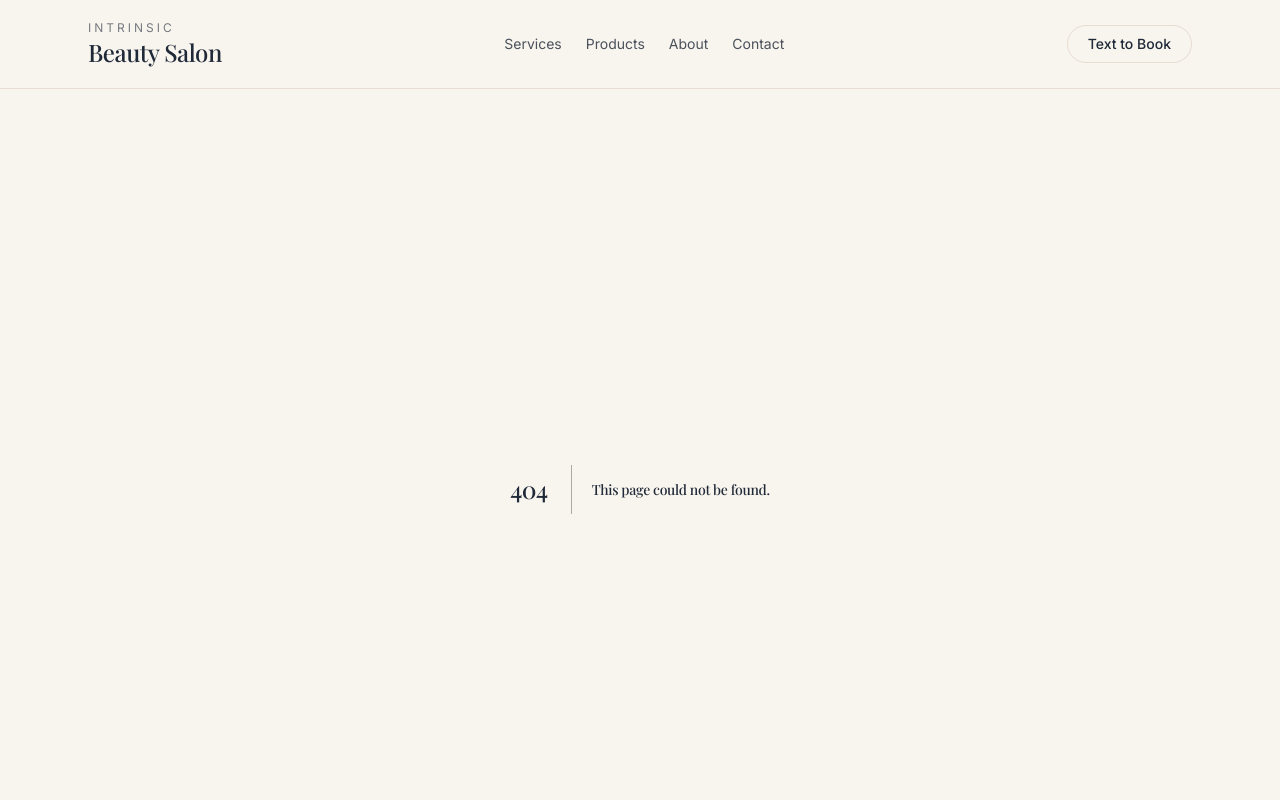
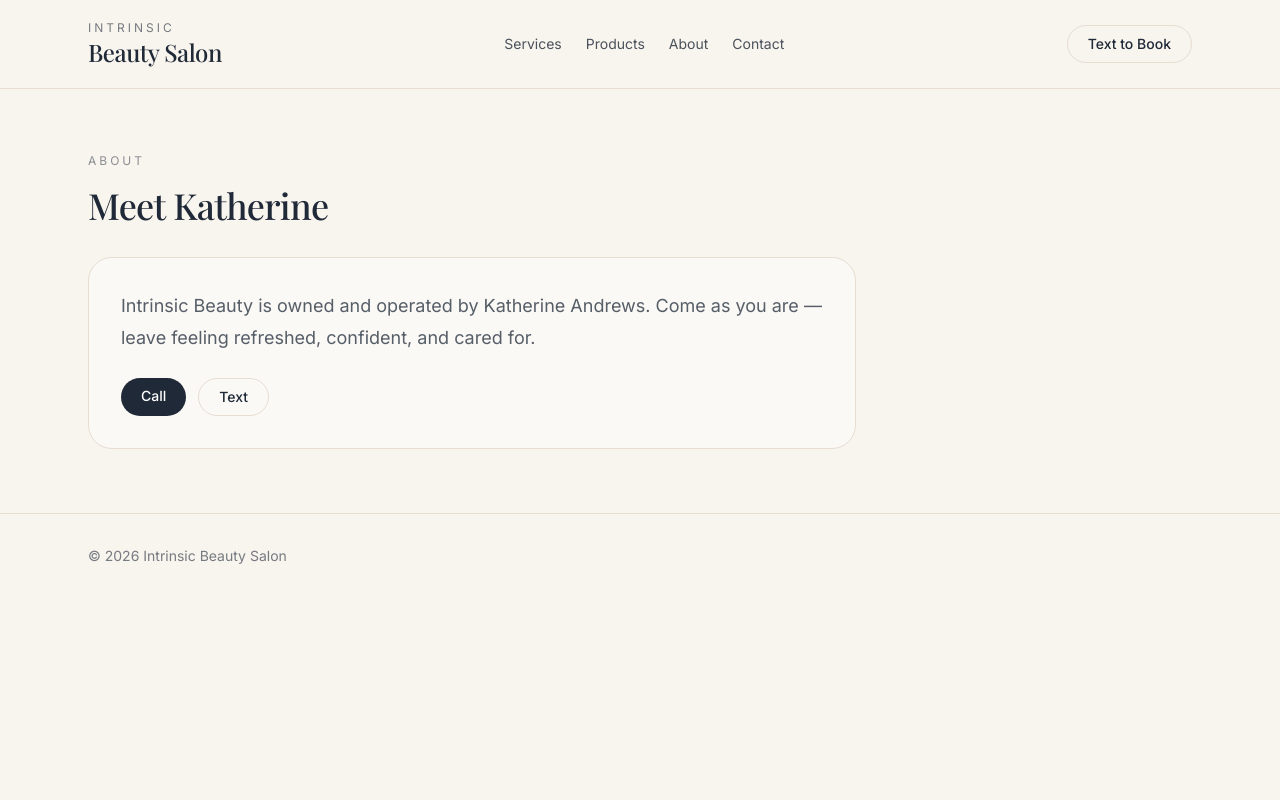
Before and after one commit to KristineMK72/intrinsic-beauty, a Next.js app: page /about in a window 1280 px wide. Before the commit this address had no page. Shown: the top 800 px of the page. Built offline with nearby package versions, Linux system fonts and the light colour scheme.

Commit message:
Add AboutPage component with contact options

```diff
--- /dev/null
+++ b/app/about/page.tsx
@@ -0,0 +1,35 @@
+const PHONE_TEL = "+12183308125";
+
+export default function AboutPage() {
+  return (
+    <main className="mx-auto max-w-6xl px-6 py-16">
+      <p className="text-xs uppercase tracking-[0.25em] text-[#1F2937]/50">
+        About
+      </p>
+
+      <h1 className="mt-4 font-serif text-4xl">Meet Katherine</h1>
+
+      <div className="mt-8 max-w-3xl rounded-3xl border border-[#E7DDD2] bg-white/50 p-8">
+        <p className="text-lg leading-8 text-[#1F2937]/75">
+          Intrinsic Beauty is owned and operated by Katherine Andrews. Come as you
+          are — leave feeling refreshed, confident, and cared for.
+        </p>
+
+        <div className="mt-6 flex flex-wrap gap-3">
+          <a
+            href={`tel:${PHONE_TEL}`}
+            className="rounded-full bg-[#1F2937] px-5 py-2 text-sm font-medium text-white"
+          >
+            Call
+          </a>
+          <a
+            href={`sms:${PHONE_TEL}`}
+            className="rounded-full border border-[#E7DDD2] px-5 py-2 text-sm font-medium text-[#1F2937]"
+          >
+            Text
+          </a>
+        </div>
+      </div>
+    </main>
+  );
+}
```
